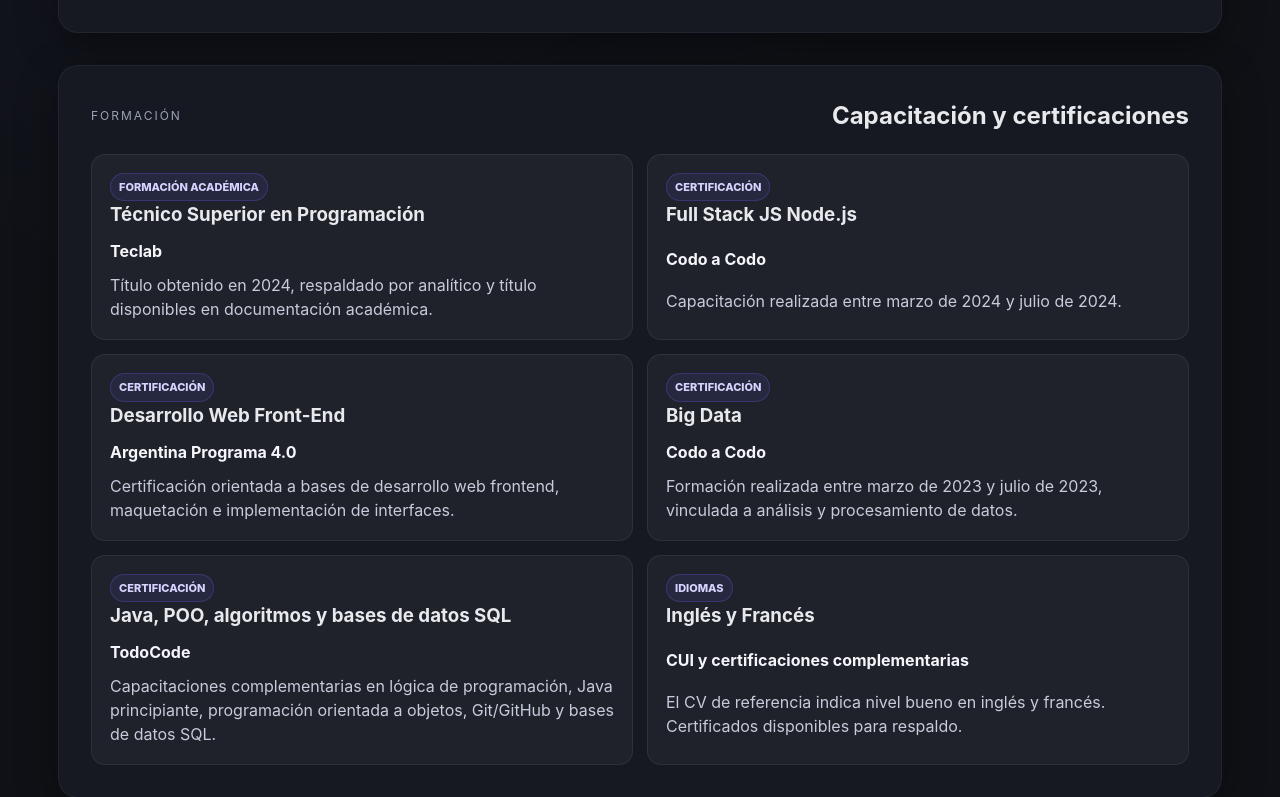
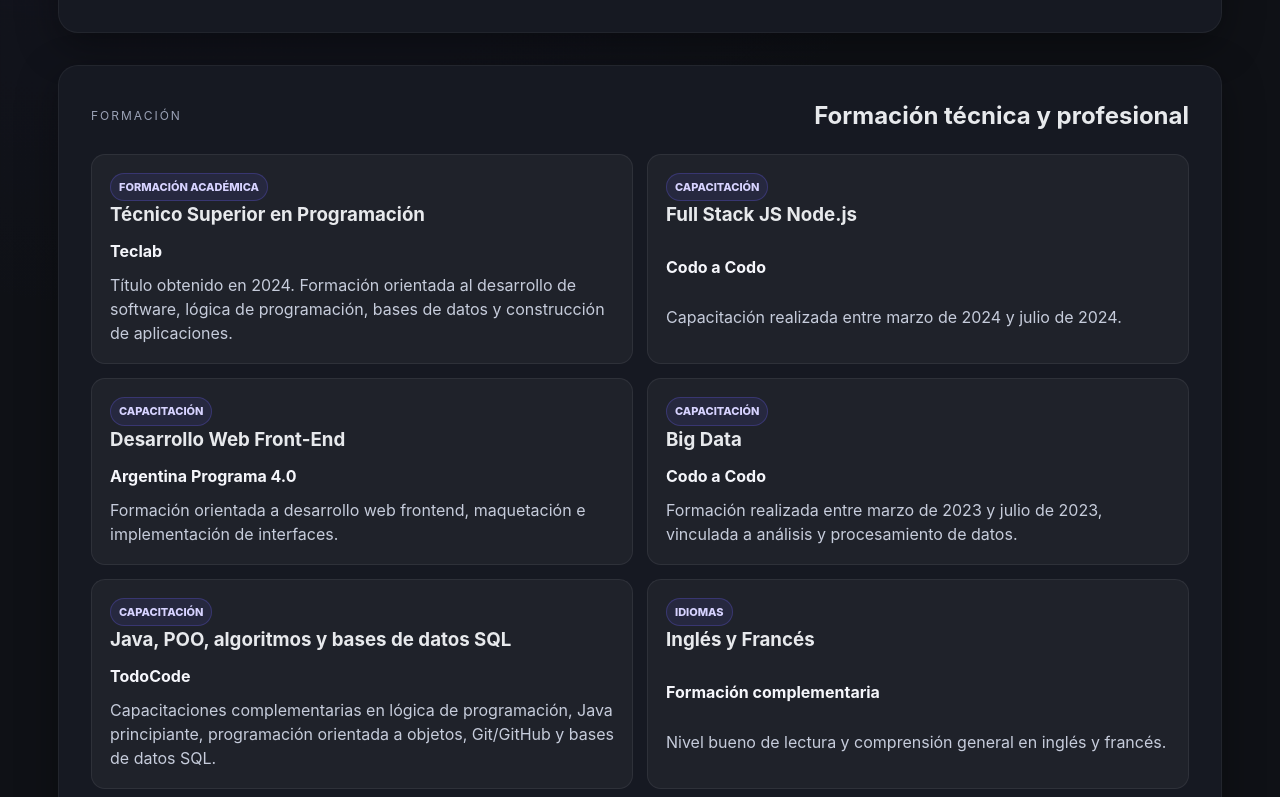
Before and after one commit to OteroCarlos1977/Portfolio_Web, a React (Vite) app: page / in a window 1280 px wide. Shown: the part 1706-2503 px from the top of the page. Built offline with nearby package versions, Linux system fonts and the light colour scheme.

Commit message:
Refuerza lectura de formacion

```diff
--- a/src/components/Education.jsx
+++ b/src/components/Education.jsx
@@ -4,7 +4,7 @@ const Education = ({ education }) => (
   <section className="section education-section" id="education">
     <div className="section-header">
       <p className="eyebrow">Formación</p>
-      <h2>Capacitación y certificaciones</h2>
+      <h2>Formación técnica y profesional</h2>
     </div>
     <div className="education-grid">
       {education.map((item) => (
--- a/src/data/profile.json
+++ b/src/data/profile.json
@@ -53,28 +53,28 @@
       "type": "Formación académica",
       "title": "Técnico Superior en Programación",
       "institution": "Teclab",
-      "description": "Título obtenido en 2024, respaldado por analítico y título disponibles en documentación académica."
+      "description": "Título obtenido en 2024. Formación orientada al desarrollo de software, lógica de programación, bases de datos y construcción de aplicaciones."
     },
     {
-      "type": "Certificación",
+      "type": "Capacitación",
       "title": "Full Stack JS Node.js",
       "institution": "Codo a Codo",
       "description": "Capacitación realizada entre marzo de 2024 y julio de 2024."
     },
     {
-      "type": "Certificación",
+      "type": "Capacitación",
       "title": "Desarrollo Web Front-End",
       "institution": "Argentina Programa 4.0",
-      "description": "Certificación orientada a bases de desarrollo web frontend, maquetación e implementación de interfaces."
+      "description": "Formación orientada a desarrollo web frontend, maquetación e implementación de interfaces."
     },
     {
-      "type": "Certificación",
+      "type": "Capacitación",
       "title": "Big Data",
       "institution": "Codo a Codo",
       "description": "Formación realizada entre marzo de 2023 y julio de 2023, vinculada a análisis y procesamiento de datos."
     },
     {
-      "type": "Certificación",
+      "type": "Capacitación",
       "title": "Java, POO, algoritmos y bases de datos SQL",
       "institution": "TodoCode",
       "description": "Capacitaciones complementarias en lógica de programación, Java principiante, programación orientada a objetos, Git/GitHub y bases de datos SQL."
@@ -82,8 +82,8 @@
     {
       "type": "Idiomas",
       "title": "Inglés y Francés",
-      "institution": "CUI y certificaciones complementarias",
-      "description": "El CV de referencia indica nivel bueno en inglés y francés. Certificados disponibles para respaldo."
+      "institution": "Formación complementaria",
+      "description": "Nivel bueno de lectura y comprensión general en inglés y francés."
     }
   ],
   "skills": {
```
Also changed, not shown: 1 other file (tests, documents, lock files or other folders).
